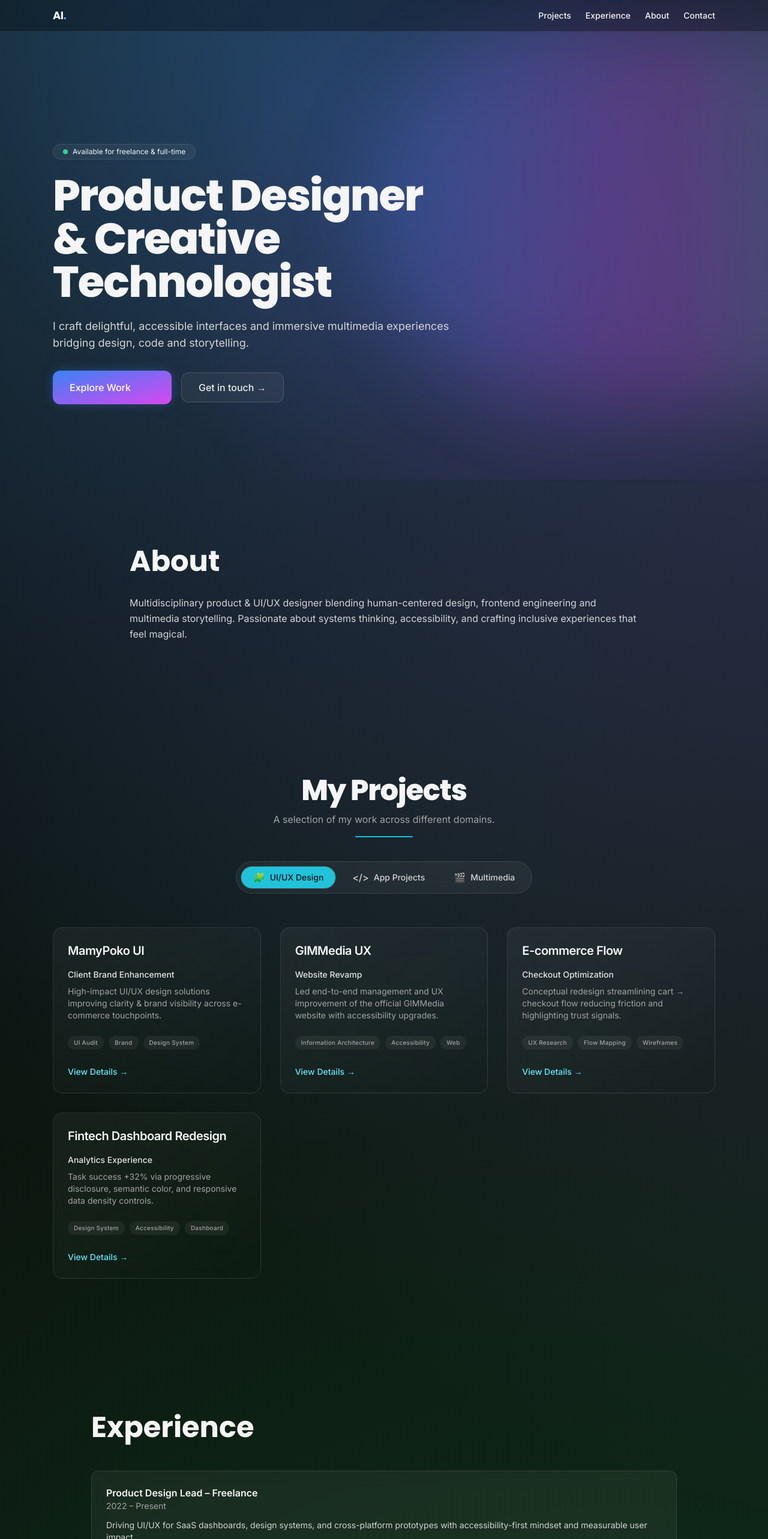
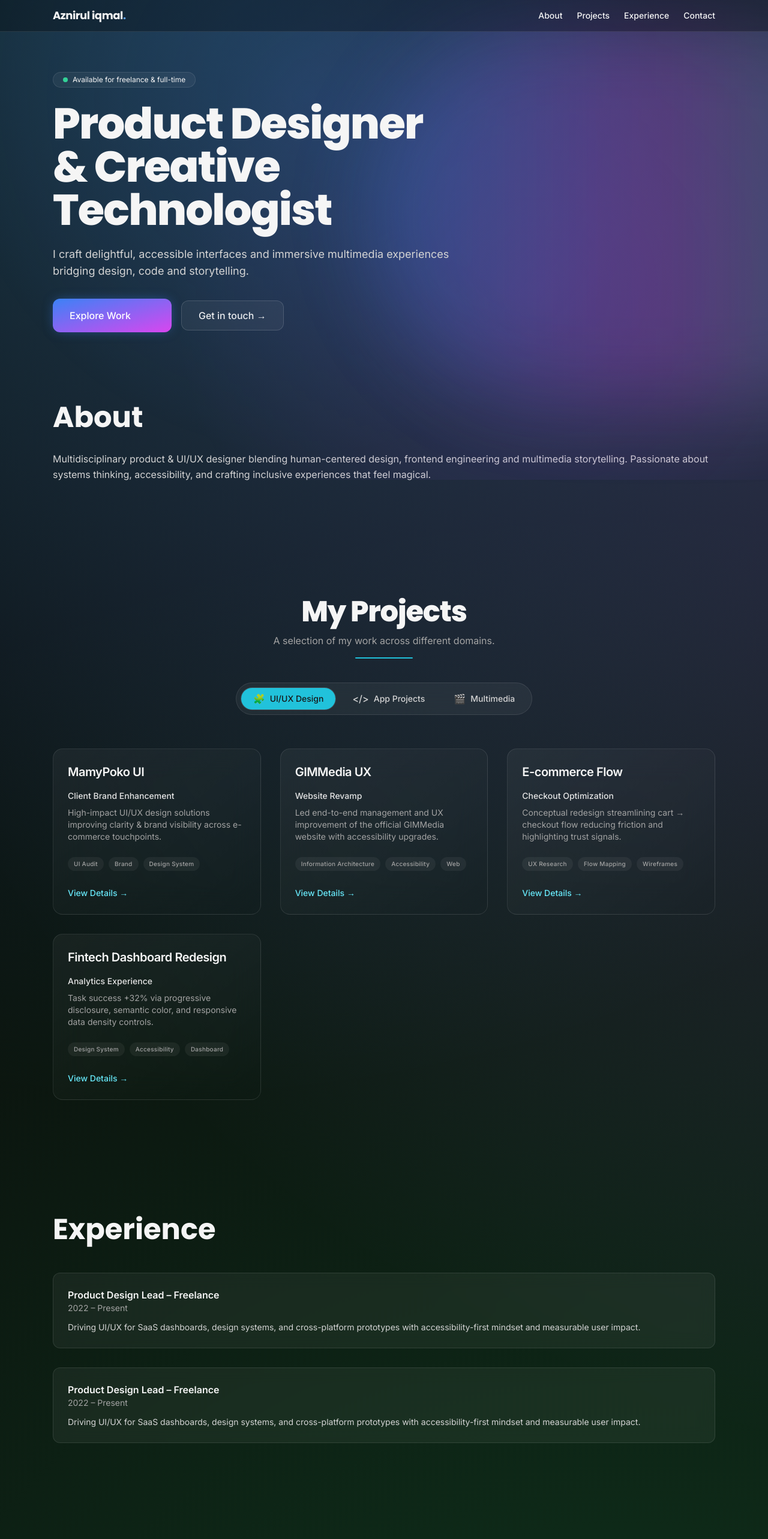
Before and after one commit to Azniruliqmal/my-portfolio, a React (Vite) app: page / in a window 1280 px wide. Shown: the top 2566 px of the page at 60% size. Built offline with nearby package versions, Linux system fonts and the light colour scheme.

Commit message:
updated contact info and fav

```diff
--- a/index.html
+++ b/index.html
@@ -7,6 +7,11 @@
     <link rel="preconnect" href="https://fonts.googleapis.com">
     <link rel="preconnect" href="https://fonts.gstatic.com" crossorigin>
     <link href="https://fonts.googleapis.com/css2?family=Inter:wght@400;500;600;700&family=Poppins:wght@600;700;800&display=swap" rel="stylesheet">
+  <!-- Favicons -->
+  <link rel="icon" type="image/png" href="/favicon.png" />
+  <link rel="apple-touch-icon" sizes="180x180" href="/favicon.png" />
+  <link rel="manifest" href="/site.webmanifest" />
+  <meta name="theme-color" content="#0a0a0a" />
     <title>Aznirul Iqmal – Portfolio</title>
     <script defer data-domain="aznirul-portfolio" src="https://plausible.io/js/script.tagged-events.js"></script>
   </head>
--- a/src/components/Hero.tsx
+++ b/src/components/Hero.tsx
@@ -3,7 +3,7 @@ import { LottieSparkle } from './LottieSparkle';
 
 export const Hero = () => {
   return (
-    <section id="hero" className="relative mx-auto flex min-h-[90vh] max-w-6xl flex-col items-start justify-center gap-10 px-6">
+    <section id="hero" className="relative mx-auto flex min-h-[60vh] max-w-6xl flex-col items-start justify-center gap-10 px-6">
       <div className="absolute -top-10 left-1/2 h-[600px] w-[900px] -translate-x-1/2 animate-pulse-slow rounded-full bg-gradient-to-r from-brand-500/30 via-fuchsia-500/30 to-emerald-400/30 blur-3xl" />
       <div className="relative z-10 max-w-2xl">
         <div className="inline-flex items-center gap-2 rounded-full border border-white/10 bg-white/5 px-4 py-1 text-xs backdrop-blur-md">
--- a/src/components/Projects.tsx
+++ b/src/components/Projects.tsx
@@ -15,7 +15,7 @@ export const Projects = () => {
   const filtered = useMemo(() => data.projects.filter(p => p.category === active), [active]);
 
   return (
-    <section id="projects" className="relative mx-auto max-w-6xl px-6 py-32">
+    <section id="projects" className="relative mx-auto max-w-6xl px-6 py-24">
       <div className="text-center mb-10">
         <h2 className="font-display text-4xl md:text-5xl font-extrabold tracking-tight">My Projects</h2>
         <p className="mt-3 text-sm md:text-base text-neutral-400 max-w-2xl mx-auto">A selection of my work across different domains.</p>
--- a/src/components/sections/About.tsx
+++ b/src/components/sections/About.tsx
@@ -1,5 +1,5 @@
 export const About = () => (
-  <section id="about" className="mx-auto max-w-4xl px-6 py-24">
+  <section id="about" className="mx-auto max-w-6xl px-6 py-24">
     <h2 className="font-display text-3xl font-bold md:text-5xl mb-8">About</h2>
     <p className="leading-relaxed text-neutral-300">Multidisciplinary product & UI/UX designer blending human-centered design, frontend engineering and multimedia storytelling. Passionate about systems thinking, accessibility, and crafting inclusive experiences that feel magical.</p>
   </section>
--- a/src/components/sections/Contact.tsx
+++ b/src/components/sections/Contact.tsx
@@ -1,11 +1,11 @@
 export const Contact = () => (
-  <section id="contact" className="mx-auto max-w-4xl px-6 py-24">
+  <section id="contact" className="mx-auto max-w-6xl px-6 py-24">
     <h2 className="font-display text-3xl font-bold md:text-5xl mb-8">Contact</h2>
     <p className="text-neutral-300">Let’s collaborate. Reach out for product design, UI/UX consulting, or multimedia storytelling projects.</p>
     <div className="mt-8 flex flex-wrap gap-4">
-      <a href="mailto:hello@example.com" className="rounded-lg bg-brand-500 px-6 py-3 font-medium text-white hover:bg-brand-400">Email</a>
-      <a href="https://www.linkedin.com" target="_blank" className="rounded-lg border border-white/15 px-6 py-3 font-medium text-white/90 hover:bg-white/10" rel="noreferrer">LinkedIn</a>
-      <a href="/resume.pdf" className="rounded-lg border border-white/15 px-6 py-3 font-medium text-white/90 hover:bg-white/10">Resume</a>
+      <a href="mailto:azniruliqmal@gmail.com" className="rounded-lg bg-brand-500 px-6 py-3 font-medium text-white hover:bg-brand-400">Email</a>
+      <a href="https://www.linkedin.com/in/azniruliqmal/" target="_blank" className="rounded-lg border border-white/15 px-6 py-3 font-medium text-white/90 hover:bg-white/10" rel="noreferrer">LinkedIn</a>
+      <a href="dist\docs\AZNIRUL_RESUME_LATEST25.pdf" className="rounded-lg border border-white/15 px-6 py-3 font-medium text-white/90 hover:bg-white/10">Resume</a>
     </div>
   </section>
 );
--- a/src/components/sections/Experience.tsx
+++ b/src/components/sections/Experience.tsx
@@ -1,7 +1,12 @@
 export const Experience = () => (
-  <section id="experience" className="mx-auto max-w-5xl px-6 py-24">
+  <section id="experience" className="mx-auto max-w-6xl px-6 py-24">
     <h2 className="font-display text-3xl font-bold md:text-5xl mb-12">Experience</h2>
     <div className="space-y-8">
+      <div className="relative rounded-xl border border-white/10 bg-white/5 p-6 backdrop-blur-md">
+        <h3 className="font-semibold">Product Design Lead – Freelance</h3>
+        <p className="text-sm text-neutral-400">2022 – Present</p>
+        <p className="mt-3 text-sm text-neutral-300">Driving UI/UX for SaaS dashboards, design systems, and cross-platform prototypes with accessibility-first mindset and measurable user impact.</p>
+      </div>
       <div className="relative rounded-xl border border-white/10 bg-white/5 p-6 backdrop-blur-md">
         <h3 className="font-semibold">Product Design Lead – Freelance</h3>
         <p className="text-sm text-neutral-400">2022 – Present</p>
--- a/src/components/ui/Layout.tsx
+++ b/src/components/ui/Layout.tsx
@@ -10,11 +10,11 @@ export const Layout: React.FC<{ children: React.ReactNode }> = ({ children }) =>
       <div className="pointer-events-none fixed inset-0 bg-[radial-gradient(circle_at_40%_20%,rgba(59,130,246,0.15),transparent_60%),radial-gradient(circle_at_70%_60%,rgba(139,92,246,0.15),transparent_60%)]" />
       <header className="fixed top-0 left-0 right-0 z-40 backdrop-blur-md/30 border-b border-white/10 bg-black/30">
         <nav className="mx-auto flex max-w-6xl items-center justify-between px-6 py-3">
-          <a href="#" className="font-display text-lg font-bold tracking-tight">AI<span className="text-brand-400">.</span></a>
+          <a href="#" className="font-display text-lg font-bold tracking-tight">Aznirul iqmal<span className="text-brand-400">.</span></a>
           <div className="flex items-center gap-6 text-sm font-medium">
+            <a href="#about" className="hover:text-brand-400 transition-colors">About</a>
             <a href="#projects" className="hover:text-brand-400 transition-colors">Projects</a>
             <a href="#experience" className="hover:text-brand-400 transition-colors">Experience</a>
-            <a href="#about" className="hover:text-brand-400 transition-colors">About</a>
             <a href="#contact" className="hover:text-brand-400 transition-colors">Contact</a>
             {/*<ThemeToggle />*/}
 
```
Also changed, not shown: public/favicon.png (added), public/favicon.svg (added), public/site.webmanifest (added).
